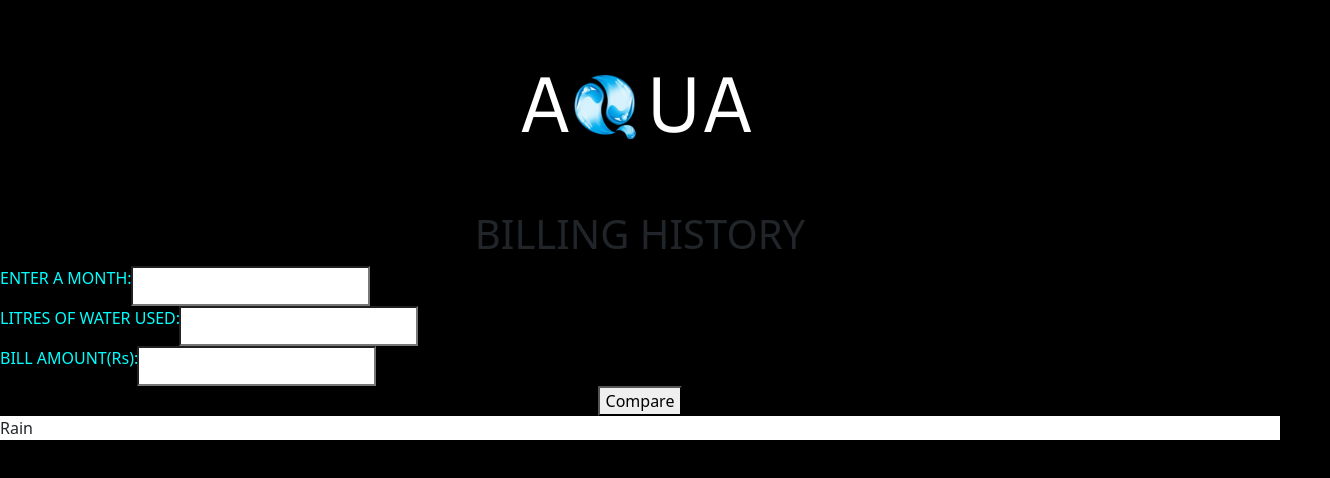
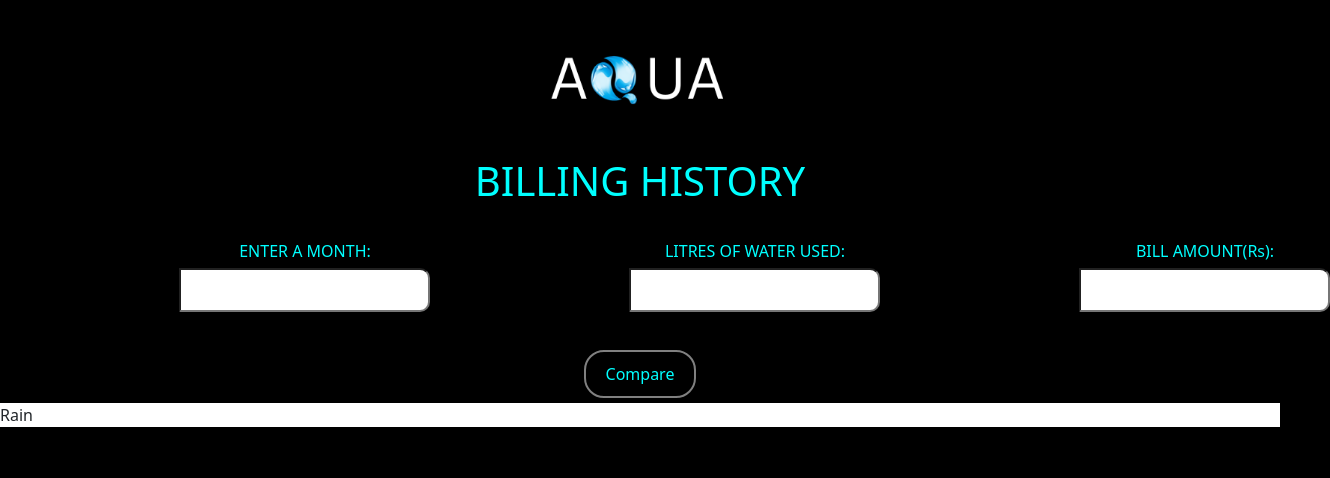
Before and after one commit to Aaronsabu/Aqua-web, a React (Create React App) app: page /Billing in a window 1280 px wide. Shown: the top 478 px of the page, 1330 px wide, since content can reach past the window. Built offline with nearby package versions, Linux system fonts and the light colour scheme.

Commit message:
Update App.css

```diff
--- a/src/App.css
+++ b/src/App.css
@@ -7,10 +7,116 @@ html, body {
   text-align: center;
 }
 
-.billing-h {
+.heading {
+  color: aqua;
+  text-align: center;
+  font-size: 40px;
+}
+
+.img {
+  width: 20%;
+  height: 30%;
+}
+
+
+/* Style for buttons */
+.btn-custom {
+  background-color: transparent;
+  border: 2px solid grey;
+  border-radius: 20px; /* Grey outline */
+  color: aqua; /* Blue text */
+  padding: 10px 20px;
+  margin: 5px;
+  cursor: pointer;
+}
+
+/* Position the buttons */
+.button-container {
+  display: flex;
+  justify-content:space-between; /* Space between buttons */
+}
+
+.btn-custom.control-button {
+  margin-left: 30px; /* Adjust this value as needed */
+}
+
+.input-container {
+  display: flex;
+  padding-top: 2%;
+  padding-bottom: 1%;
+  justify-content: space-between;
+  width: 100%;
+  max-width: 400px; /* Adjust this value as needed */
+  margin-bottom: 20px;
+}
+
+.input-group {
+  flex: 1;
+  display: flex;
+  flex-direction: column;
+  align-items: flex-start;
+  margin-right: 5%; /* Adjust the spacing between input groups */
+  margin-left: 45%;
+}
+
+.para {
+  margin-bottom: 5px;
   color: aqua;
 }
 
-.para {
+.input {
+  padding: 8px;
+  border-radius: 10px;
+}
+
+.compare-button {
+  padding: 8px 16px;
+  background-color: #007bff;
+  color: #fff;
+  border: none;
+  border-radius: 4px;
+  cursor: pointer;
+  transition: background-color 0.3s;
+}
+
+.compare-input-container {
+  display: flex;
+  flex-direction: column;
+  align-items: flex-start;
+  margin-top: 20px;
+}
+
+.comparison-text {
   color: aqua;
+  font-size: larger;
+  text-align: center;
+  position: absolute;
+  bottom: 0;
+  left: 50%;
+  transform: translateX(-50%);
+  margin-bottom: 5%; /* Adjust as needed */
 }
+
+.container {
+  display: flex;
+  align-content: center;
+}
+
+.tank {
+  width: 150px;
+  height: 200px;
+  background-color: grey;
+  border: 2px solid black;
+  border-radius: 10px;
+  position: relative;
+}
+
+.fill {
+  position: absolute;
+  bottom: 0;
+  left: 0;
+  right: 0;
+  background-color: blue;
+  border-radius: 8px;
+  transition: height 0.5s; /* Adjust the transition duration as needed */
+}
```
